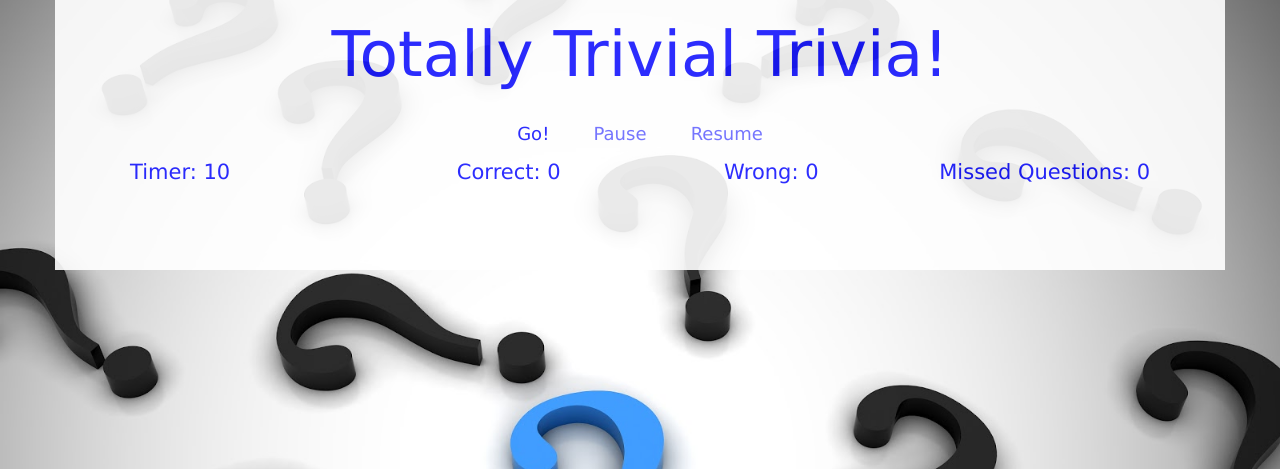
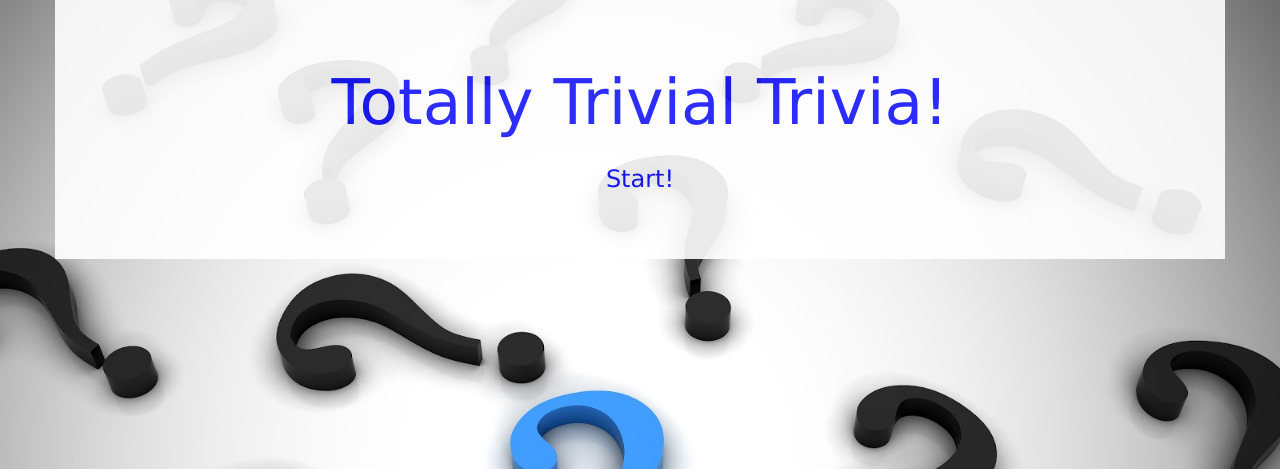
Before and after one commit to nhabet01/TriviaGame, a PHP site: page / in a window 1280 px wide. Shown: the top 469 px of the page. Run offline with PHP 8.4, Linux system fonts and the light colour scheme; some libraries are stand-ins or nearby versions.

Commit message:
some minor changes to JS and html

```diff
--- a/assets/css/style.css
+++ b/assets/css/style.css
@@ -11,20 +11,17 @@ body{
     background-size: cover;
 }
 
-form {
-    font-size: 16px;
-}
 
-select {
+button {
+
     background-color: transparent;
     border-color: #b0e0e6;
-    border-width: 2px;
+    border-width: 4px;
 }
-
-button {
-    background-color: transparent;
-    border-color: #b0e0e6;
-    border-width: 2px;
+.btn-lg{
+    padding: 15px 15px;
+    width: 250px;
+    font-size: 24px;
 }
 
 div {
@@ -39,32 +36,20 @@ div {
 .jumbotron {
     background-color: white;
     opacity: 0.9;
-    padding-top: 0;
     margin-bottom: 0;
 }
 
-#title, #category, #question, #answer0, #answer1, #answer2, #answer3 {
+#category, #question, {
     padding-bottom: 10px;
 }
 
 .ansOptions {
+    color: rgb(75,0,35);
     cursor: pointer;
 }
 
 .ansOptions:hover {
     color: green;
+    font-weight: bold;
     -webkit-animation:bounceOut .4s linear;
 }
-
-#game-alert {
-    height: 300px;
-    position: absolute;
-    width: 540px;
-    border: 3px solid #b0e0e6;
-    border-radius: 15px;
-    margin: 0;
-    padding: 0;
-    background-color: grey;
-    z-index: 11;
-    left: 469px;
-}
--- a/assets/javascript/app.js
+++ b/assets/javascript/app.js
@@ -1,4 +1,8 @@
-var questionCount = 0;    //Nahir JS
+//Trivia Game JS_NH
+
+document.addEventListener("DOMContentLoaded", function(){
+//setting up global variables
+var questionCount = 0;
 var correctAnswer;
 var answerChoices;
 var trivData;
@@ -11,9 +15,7 @@ var missed = 0;
 var rightDiv = document.getElementById("right");
 var wrongDiv = document.getElementById("wrong");
 var missedDiv = document.getElementById("missed");
-var pauseButton = document.getElementById("pause");
-var resumeButton = document.getElementById("resume");
-var giphy;
+var startButton=document.getElementById("startButton");
 var qsArray = [];
 
 
@@ -21,7 +23,7 @@ var qsArray = [];
   //Get the next Question from list: each is an Object!
   function nextQuestion(){
 
-  console.log("Next Question/object:");
+      console.log("Next Question/object iniated for Q:" + questionCount);
       $('#main').empty(); //empty main div
 
       var cat= $('<div id = "category">');
@@ -34,9 +36,10 @@ function nextQuestion(){
 
       timer = 10;
 
-  if(questionCount > 4){ //change this to final # when done testing
+    if(questionCount > 9){ //change this to final # when done testing
       return gameScore();
     }
+
     //Set up Q's array
     var qsArray = trivData[questionCount].incorrect_answers;
     console.log("These are the answer options (qsArray= .incorrect_answers): " + qsArray);
@@ -45,33 +48,26 @@ function nextQuestion(){
     console.log("updated qsArray: " + qsArray);
 
     // qsArray = shuffle(qsArray);
-  //ansOptions will be passed into onclick event
-  ansOptions = document.getElementsByClassName("ansOptions");
-  timerDiv.innerHTML = "<p>Timer: " + timer + "</p>";
+
+      timerDiv.innerHTML = "Time Remainig: " + timer + " Seconds";
       $('#category').html("Category: "+ trivData[questionCount].category);
       $('#question').html(trivData[questionCount].question);
-
-    var aZero= $('<div id = ans0 class=ansOptions>');
-    $('#main').append(aZero);
-    var aOne= $('<div id = ans1 class=ansOptions>');
-    $('#main').append(aOne);
-    var aTwo= $('<div id = ans2 class=ansOptions>');
-    $('#main').append(aTwo);
-    var aThree= $('<div id = ans3 class=ansOptions>');
-    $('#main').append(aThree);
 
         //ansOptions will be passed into onclick event
       ansOptions = document.getElementsByClassName("ansOptions");
 
 
-//Assigning each answer to its <div>:
+    //creating ans divs and assigning each answer to its <div>:
     for(var i = 0; i < qsArray.length; i++) {
 
-    // $('#main').append('<div class = "ansOptions" id=" ans'+[i]+'" />');
+      $('#main').append('<div class = ansOptions id= ans' +[i]+' >');
 
       document.getElementById('ans'+ i).innerHTML = qsArray[i];
     }
+
+      //call fxn to check answer
       answerOnClick(ansOptions);
+      //then call start fxn which starts the countdown fxn
       start();
   }
   //Checking event/answer
@@ -84,60 +80,46 @@ function nextQuestion(){
                     timer = 10;
           questionCount++;
           right++;
-          rightDiv.innerHTML = "<p>Correct: " + right;
-          // setTimeout(function(){nextQuestion();}, 5000);
         }
         else {
           stop();
-          alertMessage("Wrong!");
+          alertMessage("Nope!");
           timer = 10;
           questionCount++;
           wrong++;
-          wrongDiv.innerHTML = "<p>Wrong: " + wrong;
-          // setTimeout(function(){nextQuestion();}, 5000);
+
         }
       }
     })
   }
 
-  function disableAnswerOnClick(answers){
-    Array.prototype.forEach.call(answers, function(element){
-      element.onclick = function(){
-        alertMessagePaused("Paused!");
-      }
-    })
-  }
 
   function start(){
-    intervalID = setInterval(countDown, 1200);
+    intervalID = setInterval(countDown, 1000);
   }
 
   function countDown(){
     timer--;
-    timerDiv.innerHTML = "<p>Timer: " + timer + "</p>";
+    timerDiv.innerHTML = "Time Remainig: " + timer + " Seconds";
     if (timer === 0){
       stop();
       alertMessage("You're out of time");
       timer = 10;
       questionCount++;
       missed++;
-      missedDiv.innerHTML = "<p>missed: " + missed + "</p>";
+
     }
   }
 
   function stop(){
     clearInterval(intervalID);
   }
-
+  //calling Trivia queston from open trivia database.
   function callTrivia(){
+    var queryUrl = `https://opentdb.com/api.php?amount=10&category=22&type=multiple`;
     $.ajax({
-      url:'https://opentdb.com/api.php?amount=5',
-      // method: 'GET'
-      data: {
-       category: 22,
-        // difficulty: medium,
-        type: 'multiple'
-      }
+      url: queryUrl,
+      method: 'GET'
     }).done(function(response){
       trivData = response.results;
       console.log(trivData);
@@ -145,7 +127,7 @@ function nextQuestion(){
       nextQuestion();
     });
   }
-
+  //fxn to call giphy with tag related to the correct answer
   function callGiphy(search){
     search = search.replace(' ','+');
     $.ajax({
@@ -156,111 +138,110 @@ function nextQuestion(){
       }
 
     }).done(function(response) {
-      console.log(response);
-      giphy = response.data[0].images.fixed_height.url;
+      console.log("giphy data: " +response);
+      giphy = response.data[1].images.fixed_height.url;
       document.getElementById("giphy").innerHTML = "<img src=" + giphy + ">";
     });
   }
 
-  function gameScore(){
-    timer = 10;
-    timerDiv.innerHTML = "<p>Timer: " + timer + "</p>";
-    pauseButton.disabled = true;
-    resumeButton.disabled = true;
-    GameOver("All done, here's how you did:");
 
-  }
 
   function alertMessage(message){
+    //empty main div
+    $('#main').empty();
 
-    $('#main').empty(); //empty main div
-
-    var a= $('<p id = "response">').text(message + "The correct answer was: " + correctAnswer);
-
-
+    var a= $('<p id = response>').text(message +" The correct answer was: " + correctAnswer);
+    //adding a break to have "message" on a different line from rest of text (like instructions)
+    a.html(function(i,v){ return v.replace('The','<br>The');});
         $('#main').append(a);
 
     var b= $('<div id = giphy >');
-
     $('#main').append(b);
 
+    callGiphy(correctAnswer);
+    console.log("callGiphy fxn from alertMessage fxn 1st")
 
-    callGiphy(correctAnswer);
+    setTimeout(nextQuestion, 4000);
+    console.log("nextQuestion called from alertMessage fxn 2nd");
+  }
 
-    setTimeout(function(){nextQuestion();}, 4000);
+  function gameScore(){
+    console.log("gameScore called (q[i] surpassed limit)")
+    timer = 10;
+    timerDiv.innerHTML = "Time Remainig: " + timer + " Seconds";
+
+    // pauseButton.disabled = true;
+    // resumeButton.disabled = true;
+    GameOver("All done, here's how you did:");
+    questionCount=0;//This causes next quesion to try and use the first question object again.
+  }
+
+  function GameOver(message){
+
+    stop();
+
+    $('#main').empty(); //empty main div
+    //create a variable to hold the element that displays the message
+    var a= $('<p id = "gameResult">').text(message);
+    //append to the main div
+    $('#main').append(a);
+
+    var corrects= $('<div id = correct >').text("Correct Answers: "+ right);
+    $('#main').append(corrects);
+
+    var wrongs= $('<div id = wrong >').text("Incorect Answers: "+ wrong);
+    $('#main').append(wrongs);
+
+    var missedQs= $('<div id = missed >').text("Unanswered: "+ missed);
+    $('#main').append(missedQs);
+
+    var b= $('<div id = giphy >');
+    $('#main').append(b);
+
+    startButton=$('<button type = button class= btn-lg id = startButton>').text("Start Over ?");
+    $('#main').append(startButton);
+
+    if (right/questionCount > 0.75){
+        callGiphy("Hooray");
+        console.log("callGiphy fxn called from GameOver fxn");
+
+    }
+    else {
+        callGiphy("game over");
+        console.log("callGiphy fxn called from GameOver fxn");
+    }
+
+    // I feel like this is redundant since a global startButton is declared and the
+    //  onclick fxn below should recognize this button....maybe necessary because after #main div is cleared, the
+    // new startButton variable is only visible in this fxn--not so for "right", "wrong" etc
+    // is the onclick fxn the issue?
+    var startButton=document.getElementById("startButton");
+    startButton.onclick = function(){
+      questionCount = 0;
+      right = 0;
+      wrong = 0;
+      missed = 0;
+
+      callTrivia();
+      startButton.disabled=false;
+    }
 
 
   }
 
-  function GameOver(message){
+  // ----------------Clicking Start Button will start the game-------------------------------
 
-    $('#main').empty(); //empty main div
-
-    var a= $('<p id = "gameResult">').text(message);
-    // a.attr('data-name', message);
-
-    $('#main').append(a);
-
-    var corrects= $('<div id = correct >').text("Correct Answers: "+ right);
-
-    $('#main').append(corrects);
-
-    var wrongs= $('<div id = wrong >').text("Wrong Answers: "+ wrong);
-
-    $('#main').append(wrongs);
-
-    var missed= $('<div id = missed >').text("Missed Questions: "+ missed);
-
-    $('#main').append(missed);
-
-
-
-    // callGiphy(" ");
-
-    setTimeout(function(){nextQuestion();}, 4000);
-
-
-
-  }
-
-
-
-  document.addEventListener("DOMContentLoaded", function(){
-
-    var pauseButton = document.getElementById("pause");
-    var resumeButton = document.getElementById("resume");
-
-    pauseButton.disabled = true;
-    resumeButton.disabled = true;
+    //Setting up startButton var and onclick function
+    // var startButton=document.getElementById("startButton");
 
     startButton.onclick = function(){
-      // if (document.getElementById("game-alert")){
-      //   document.getElementById("game-alert").style.display = 'none';
-      // }
-      // stop();
-      pauseButton.disabled = false;
       questionCount = 0;
       right = 0;
       wrong = 0;
       missed = 0;
-      rightDiv.innerHTML = "<p>Correct: " + right;
-      wrongDiv.innerHTML = "<p>Wrong: " + wrong;
-      missedDiv.innerHTML = "<p>missed: " + missed + "</p>";
-      // var index1 = selectBox.selectedIndex;
-      // var index2 = difficultyBox.selectedIndex;
+
       callTrivia();
-    }
-
-    pauseButton.onclick = function(){
-     disableAnswerOnClick(ansOptions);
-      resumeButton.disabled = false;
-      stop();
-    }
-
-    resumeButton.onclick = function(){
-      answerOnClick(ansOptions);
-      resumeButton.disabled = true;
-      start();
+      startButton.disabled=false;
     }
 
 });
--- a/index.html
+++ b/index.html
@@ -10,38 +10,18 @@
 </head>
 <body>
 <div class="container">
-<div class="jumbotron text-center">
-    <h1 id="title">Totally Trivial Trivia!</h1>
+    <div class="jumbotron text-center">
+        <h1 id="title">Totally Trivial Trivia!</h1>
 
+        <div id="timer"></div>
+        <div id="main">
+            <div>
+                <button type="button" class="btn btn-lg" class="resetButton" id="startButton">Start!</button>
 
-
-
-    <div>
-        <button type="button" class="btn btn-lg" id="startButton">Go!</button>
-        <button type="button" class="btn btn-lg" id="pause">Pause</button>
-        <button type="button" class="btn btn-lg" id="resume">Resume</button>
-    </div>
-
-    <div class="row">
-        <div class="col-md-3 text-left" id="timer"><p>Timer: 10</p></div>
-        <div class="col-md-3 text-center" id="right"><p>Correct: 0</p></div>
-        <div class="col-md-3 text-center" id="wrong"><p>Wrong: 0</p></div>
-        <div class="col-md-3 text-right" id="missed"><p>Missed Questions: 0</p></div>
-    </div>
-    <div id="alertDiv">
+            </div>
+        </div>
 
     </div>
-
-    <div id="main">
-        <div class="text-center" id="category"></div>
-        <div id="question"></div>
-        <div id="ans0" class="ansOptions"></div>
-        <div id="ans1" class="ansOptions"></div>
-        <div id="ans2" class="ansOptions"></div>
-        <div id="ans3" class="ansOptions"></div>
-    </div>
-
-</div>
 
 </div>
   <script src="assets/javascript/app.js"></script>
```
Lines whose indentation alone changed are shown as unchanged.
